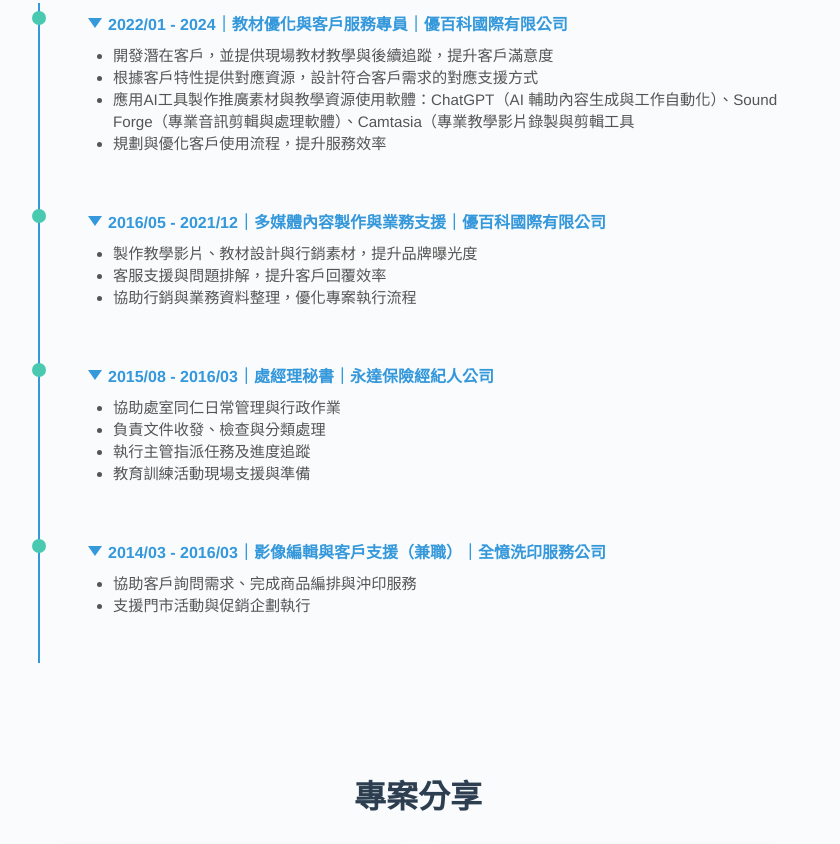
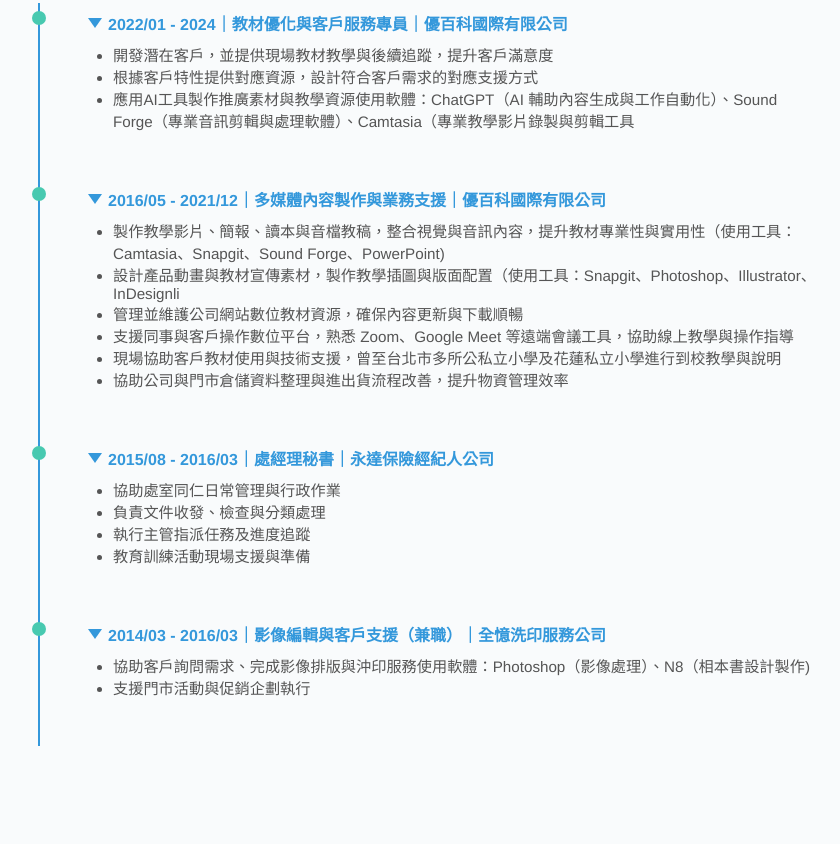
Before and after one commit to TinaHongshowreel/tinahongshowreel.github.io, a plain HTML site: page index.html in a window 1280 px wide. Shown: the part 434-1278 px from the top of the page, without its empty margins (222-1062 px from the left). Drawn offline with Linux system fonts and the light colour scheme.

Commit message:
Update index.html

```diff
--- a/index.html
+++ b/index.html
@@ -39,7 +39,6 @@
           <li>開發潛在客戶，並提供現場教材教學與後續追蹤，提升客戶滿意度</li>
           <li>根據客戶特性提供對應資源，設計符合客戶需求的對應支援方式</li>
           <li>應用AI工具製作推廣素材與教學資源使用軟體：ChatGPT（AI 輔助內容生成與工作自動化）、Sound Forge（專業音訊剪輯與處理軟體）、Camtasia（專業教學影片錄製與剪輯工具</li>
-          <li>規劃與優化客戶使用流程，提升服務效率</li>
         </ul>
       </div>
     </div>
@@ -52,9 +51,12 @@
       <div class="timeline-dot"></div>
       <div class="timeline-content show">
         <ul>
-          <li>製作教學影片、教材設計與行銷素材，提升品牌曝光度</li>
-          <li>客服支援與問題排解，提升客戶回覆效率</li>
-          <li>協助行銷與業務資料整理，優化專案執行流程</li>
+          <li>製作教學影片、簡報、讀本與音檔教稿，整合視覺與音訊內容，提升教材專業性與實用性（使用工具：Camtasia、Snapgit、Sound Forge、PowerPoint)</li>
+          <li>設計產品動畫與教材宣傳素材，製作教學插圖與版面配置（使用工具：Snapgit、Photoshop、Illustrator、InDesignli</li>
+          <li>管理並維護公司網站數位教材資源，確保內容更新與下載順暢</li>
+          <li>支援同事與客戶操作數位平台，熟悉 Zoom、Google Meet 等遠端會議工具，協助線上教學與操作指導</li>
+          <li>現場協助客戶教材使用與技術支援，曾至台北市多所公私立小學及花蓮私立小學進行到校教學與說明</li>
+          <li>協助公司與門市倉儲資料整理與進出貨流程改善，提升物資管理效率</li>
         </ul>
       </div>
     </div>
@@ -83,7 +85,7 @@
       <div class="timeline-dot"></div>
       <div class="timeline-content show">
         <ul>
-          <li>協助客戶詢問需求、完成商品編排與沖印服務</li>
+          <li>協助客戶詢問需求、完成影像排版與沖印服務使用軟體：Photoshop（影像處理）、N8（相本書設計製作)</li>
           <li>支援門市活動與促銷企劃執行</li>
         </ul>
       </div>
```
